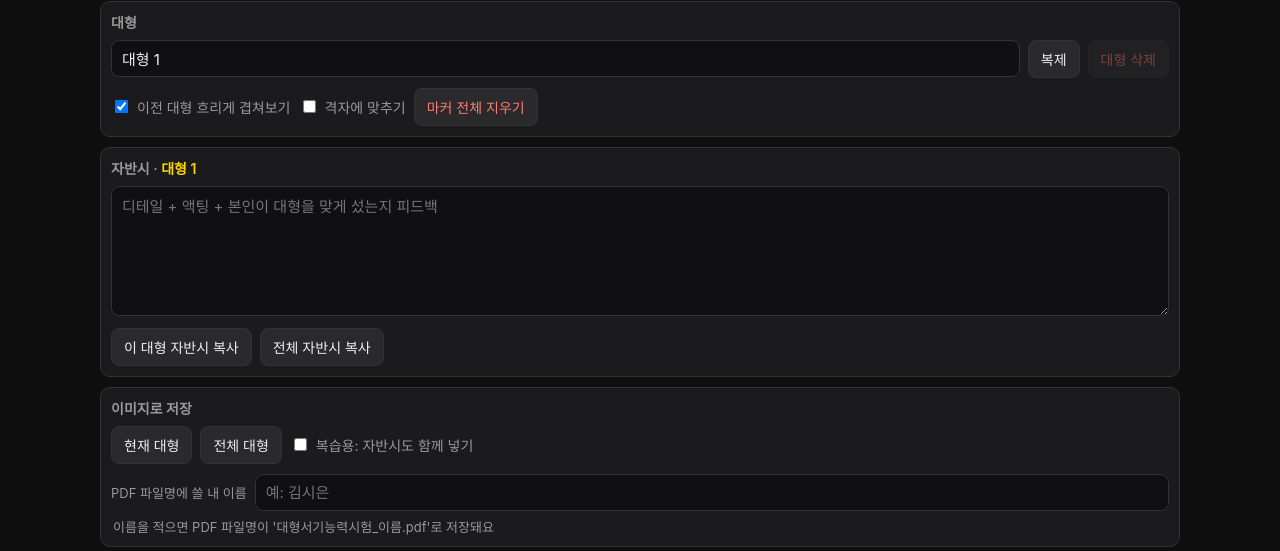
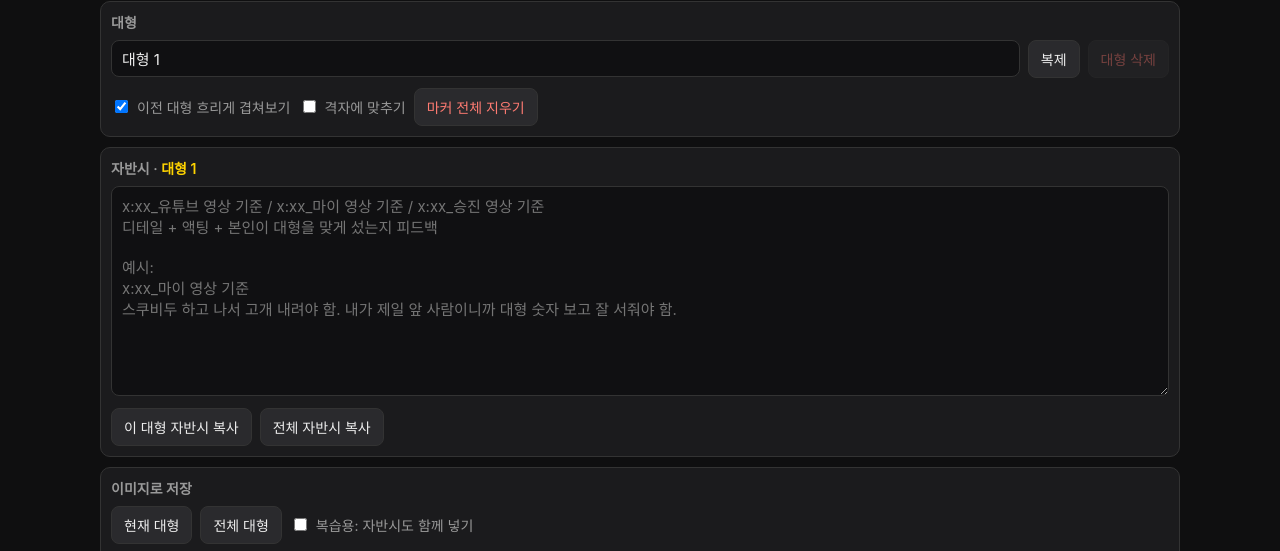
Before and after one commit to ttiny401/formation-board, a plain HTML site: page index.html in a window 1280 px wide. Shown: the part 860-1411 px from the top of the page. Drawn offline with Linux system fonts and the light colour scheme.

Commit message:
Add files via upload

```diff
--- a/index.html
+++ b/index.html
@@ -79,7 +79,7 @@
 
 <div class="panel">
   <h3>자반시 · <span id="memoT" style="color:var(--acc)"></span></h3>
-  <textarea id="memo" style="height:130px;font-size:15px;font-family:inherit" placeholder="디테일 + 액팅 + 본인이 대형을 맞게 섰는지 피드백"></textarea>
+  <textarea id="memo" style="height:210px;font-size:15px;font-family:inherit" placeholder="x:xx_유튜브 영상 기준 / x:xx_마이 영상 기준 / x:xx_승진 영상 기준&#10;디테일 + 액팅 + 본인이 대형을 맞게 섰는지 피드백&#10;&#10;예시:&#10;x:xx_마이 영상 기준&#10;스쿠비두 하고 나서 고개 내려야 함. 내가 제일 앞 사람이니까 대형 숫자 보고 잘 서줘야 함."></textarea>
   <div class="bar" style="margin-top:8px">
     <button class="b" id="cpMemo">이 대형 자반시 복사</button>
     <button class="b" id="cpAll">전체 자반시 복사</button>
```
